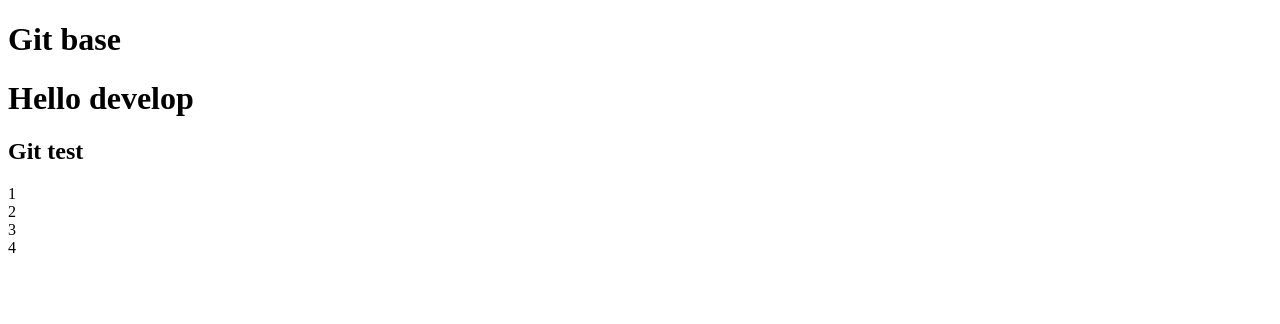
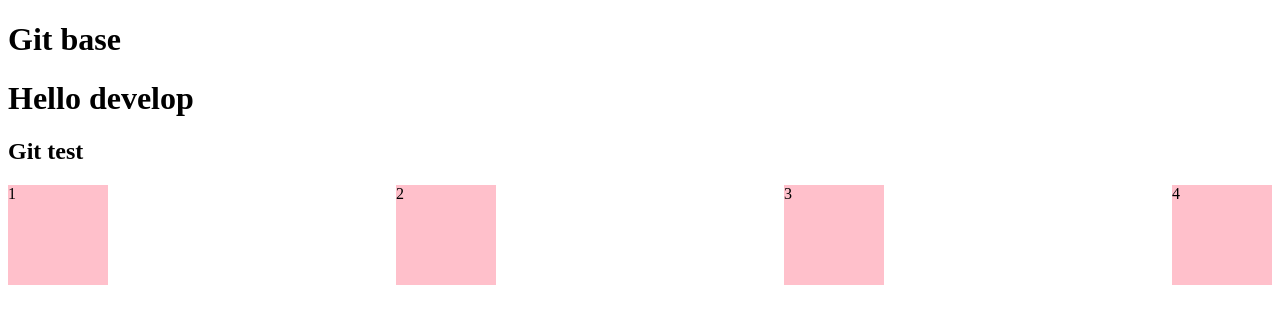
Before and after one commit to free-booter/Git-, a plain HTML site: page 01_基础操作/index.html in a window 1280 px wide. Drawn offline with Linux system fonts and the light colour scheme.

Commit message:
添加了style

```diff
--- a/01_基础操作/index.html
+++ b/01_基础操作/index.html
@@ -4,6 +4,17 @@
     <meta charset="UTF-8">
     <meta name="viewport" content="width=device-width, initial-scale=1.0">
     <title>Document</title>
+    <style>
+        .box {
+            display: flex;
+            justify-content: space-between;
+        }
+        .item {
+            width: 100px;
+            height: 100px;
+            background-color: pink;
+        }
+    </style>
 </head>
 <body>
     <h1>Git base</h1>
```
